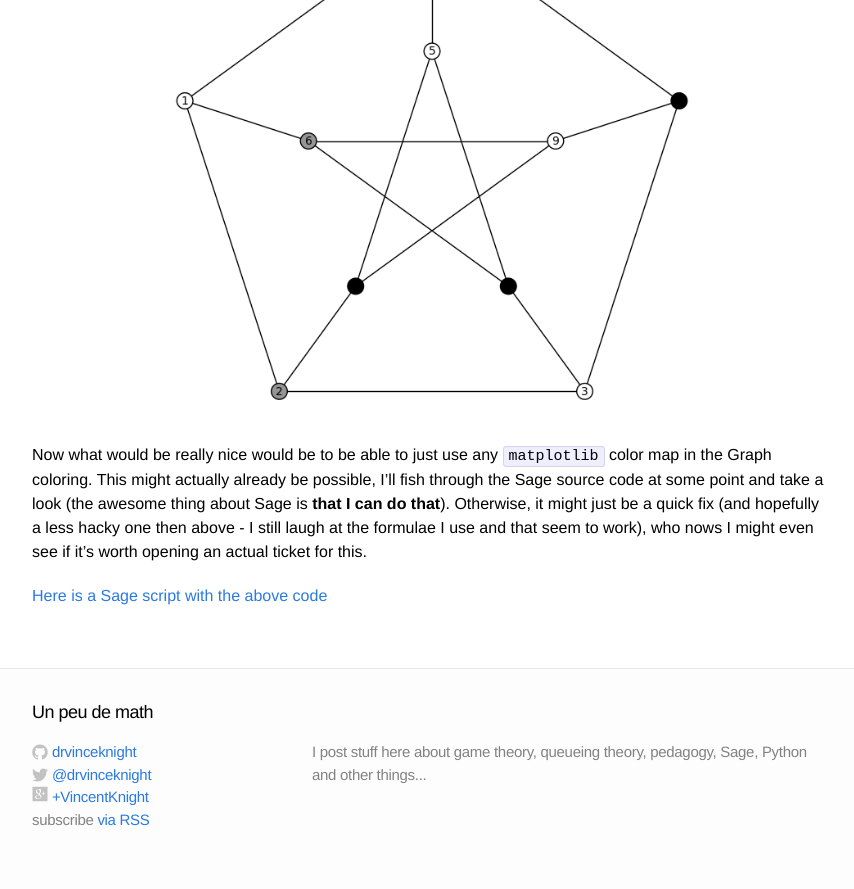
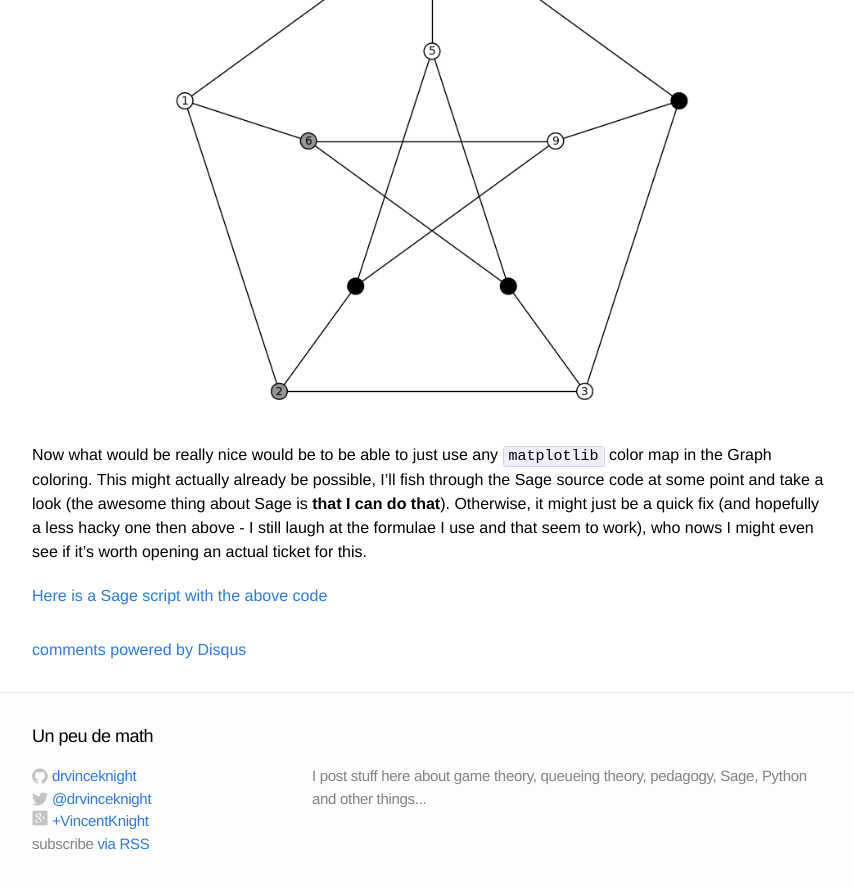
Before and after one commit to drvinceknight/unpeudemath, a Jekyll site: the page built from _posts/2014-09-24-greyscale-graphs-in-sage.md, in a window 1280 px wide and 900 px high, scrolled down 3486 px. Shown: the top 889 px of the window, without its empty margins (208-1062 px from the left). Built offline with Jekyll 4.4.1, drawn with Linux system fonts in a browser that asks for light colours; formulas are drawn with MathJax 3; comment, search, counter and statistics services are not loaded; some of the changed lines change nothing that is shown.

Commit message:
enabling comments

```diff
--- a/_posts/2014-09-24-greyscale-graphs-in-sage.md
+++ b/_posts/2014-09-24-greyscale-graphs-in-sage.md
@@ -4,7 +4,9 @@
 categories: code
 tags:
 - sage
-comments : false
+- graph theory
+- colorings
+comments : true
 ---
 
 This is a quick post following a request for some Sage help that a colleague asked for.
```
